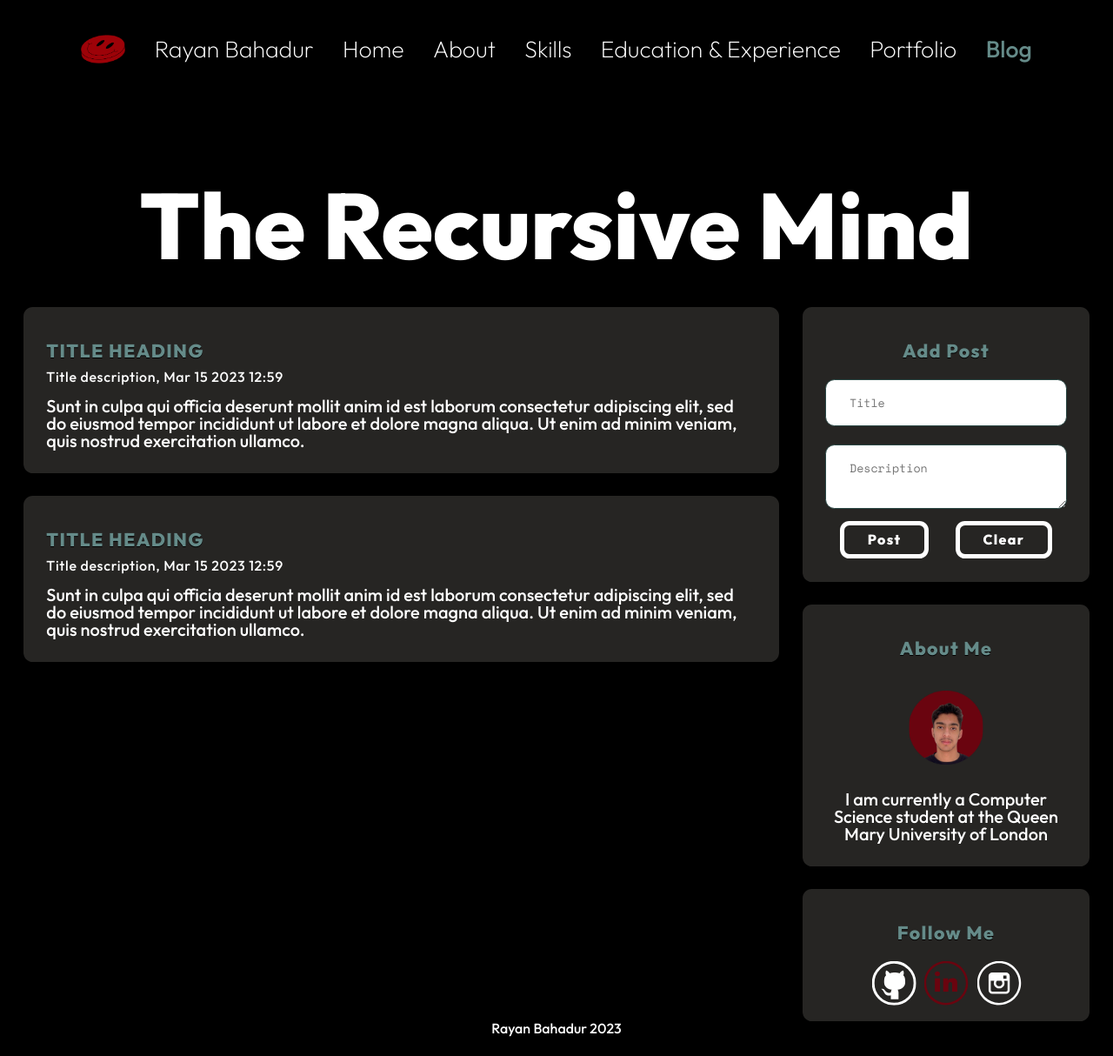
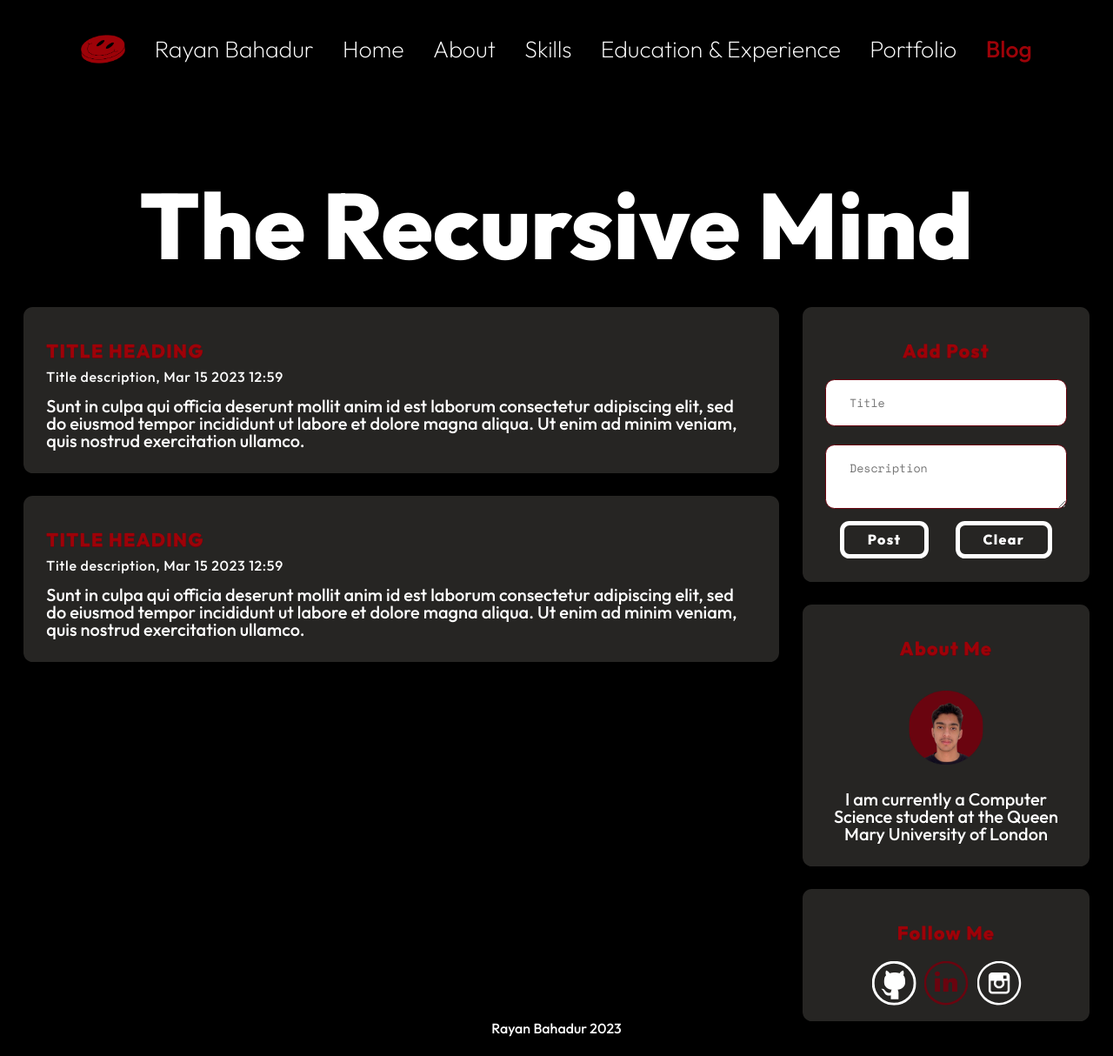
Before and after one commit to rayanbahadur/My-Portfolio, a PHP site: page /Blog.html in a window 1280 px wide. Shown: the whole page at 87% size. Run offline with PHP 8.4, Linux system fonts and the light colour scheme.

Commit message:
Update main.css

```diff
--- a/main.css
+++ b/main.css
@@ -1,5 +1,9 @@
 @import url('https://fonts.googleapis.com/css2?family=Outfit:wght@200;500;800&family=Space+Mono&display=swap');
 
+:root {
+    --colour: #9d0208;
+    --colourDarker: #6a040f;
+}
 #home, .LoginContainer {
     background-image: url("image/bg.png");
     background-repeat: no-repeat;
@@ -43,7 +47,7 @@ h2{
 }
 
 .nav a:hover{
-    color: #364443;
+    color: var(--colourDarker);
 }
 
 .navList ul {
@@ -59,7 +63,7 @@ h2{
 }
 .navList .listItemC {
     font-weight: 500;
-    color: #658B89;
+    color: var(--colour);
     display: inline-block;
 
 }
@@ -67,7 +71,7 @@ h2{
     display: inline-block;
 }
 .navList .listItemC a{
-    color: #658B89;
+    color: var(--colour);
 }
 /* ------------------------ Main Text For Home ------------------------*/
 .miniAboutMe p{
@@ -151,9 +155,9 @@ footer{
 }
 /* ------------------------ Button Section ------------------------*/
 .button{
-    border: thick solid #658B89;
+    border: thick solid var(--colour);
     background-color: transparent;
-    color: #658B89;
+    color: var(--colour);
     font-family: 'Outfit', sans-serif;
     font-weight: 800;
     font-size: 15pt;
@@ -166,7 +170,7 @@ footer{
     border-radius: 50pt;
 }
 .button:hover{
-    background-color: #658B89;
+    background-color: var(--colour);
     color: black;
 }
 .LinkButtons {
@@ -208,7 +212,7 @@ footer{
     line-height: 18pt;
 }
 .AboutMe #blue{
-    color: #658B89;
+    color: var(--colour);
     font-weight: 500;
     padding-bottom: 0;
 }
@@ -298,7 +302,7 @@ footer{
 }
 
 .container {
-    background-color: #527c7e;
+    background-color: var(--colour);
     border-radius: 5pt;
     padding: 20pt;
     width: 300pt;
@@ -320,7 +324,7 @@ footer{
     padding: 12pt 20pt;
     margin: 8pt 0;
     display: inline-block;
-    border: 1pt solid #2a4845;
+    border: 1pt solid #280709;
     border-radius: 12pt;
     box-sizing: border-box;
 }
@@ -429,7 +433,7 @@ h3{
 }
 .ColumnEdEx:hover,.ColumnEdEx2:hover{
     background-color: transparent;
-    border-color: #658B89;
+    border-color: var(--colour);
     border-style: solid;
     border-width: 10pt;
     border-radius: 12pt;
@@ -503,9 +507,8 @@ h3{
 .BlogContainer h3{
     font-weight: 800;
     padding-bottom: 8pt;
-    color: #658B89;
-    text-shadow: 0 1pt black;
-    border-color: midnightblue;
+    color: var(--colour);
+    text-shadow: 0 1pt var(--colourDarker);
 }
 h5{
     letter-spacing: 0.5pt;
@@ -522,7 +525,7 @@ h5{
 }
 
 .container {
-    background-color: #527c7e;
+    background-color: var(--colour);
     border-radius: 5pt;
     padding: 20pt;
     width: 300pt;
@@ -544,7 +547,7 @@ h5{
     padding: 12pt 20pt;
     margin: 8pt 0;
     display: inline-block;
-    border: 1pt solid #2a4845;
+    border: 1pt solid var(--colourDarker);
     border-radius: 8pt;
     box-sizing: border-box;
 }
@@ -572,7 +575,7 @@ h5{
     margin-left: 10pt;
 }
 .BlogContainer button[type="submit"]:hover, .BlogContainer button[type="reset"]:hover{
-    background-color: #658B89;
+    background-color: var(--colour);
     color: black;
     border-color: black;
 }
```
